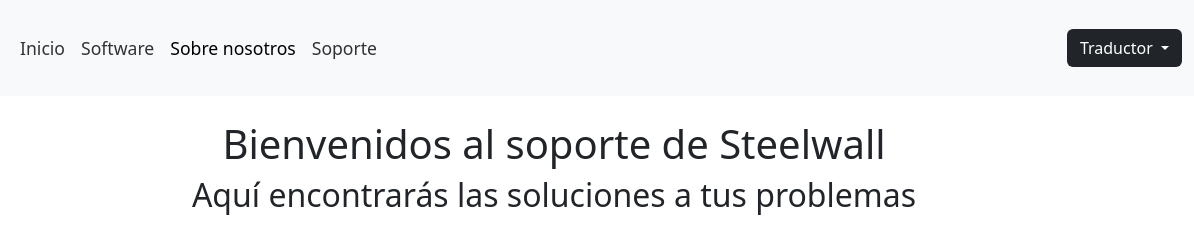
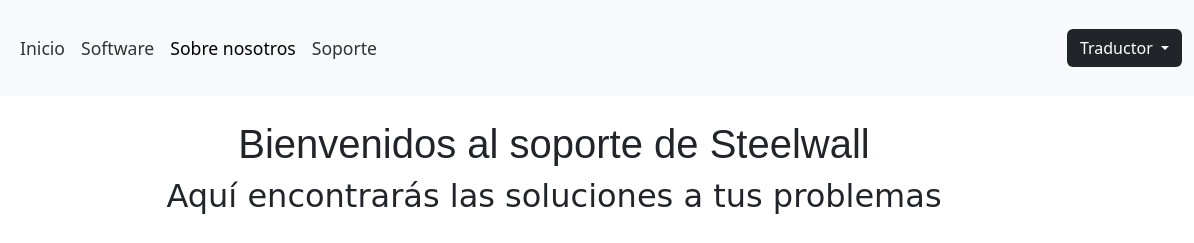
Before and after one commit to Ramon-Prueva/Prueba, a plain HTML site: page pds/index.html in a window 1280 px wide. Shown: the top 243 px of the page, 86-1280 px from the left. Drawn offline with nearby package versions, Linux system fonts and the light colour scheme; grey boxes are pictures that could not be loaded.

Commit message:
He intentado mejorar cosas no estan echas del todo pero he dejado ideas

```diff
--- a/pds/index.html
+++ b/pds/index.html
@@ -59,8 +59,12 @@
 
     <!-- Títulos -->
     <div class="titulos text-center my-4">
+        <article>
         <h1 class="titulo1">Bienvenidos al soporte de <span class="tit">Steelwall</span></h1>
-        <h2 class="titulo3">Aquí encontrarás las soluciones a tus problemas</h2>
+        </article>
+
+        <h2 class="titulo3"><span class="ramonprueva">Aquí encontrarás las soluciones a tus problemas </span></h2>
+
     </div>
 
     <!-- GIFs representativos   -->
--- a/pds/pds.css
+++ b/pds/pds.css
@@ -34,3 +34,11 @@
   background-color: #007bff;
   border-color: #007bff;
 }
+
+/** ramon **/
+article {
+  font-family: fantasy;
+}
+.ramonprueva {
+  font-family: cursive;
+}
--- a/psn/psn.css
+++ b/psn/psn.css
@@ -15,3 +15,11 @@ body {
 .nav-link:hover {
   font-weight: 700; /* Aumenta ligeramente el tamaño al pasar el mouse */
 }
+/* agregado Ramon */
+
+article {
+  font-family: fantasy;
+}
+.container-fluid {
+  background-color: #F2F2F2
+}
```
Also changed, not shown: pp/index.html (+2 -2 lines), pp/pp.css (+14 -3 lines), psn/index.html (+7 -0 lines).
